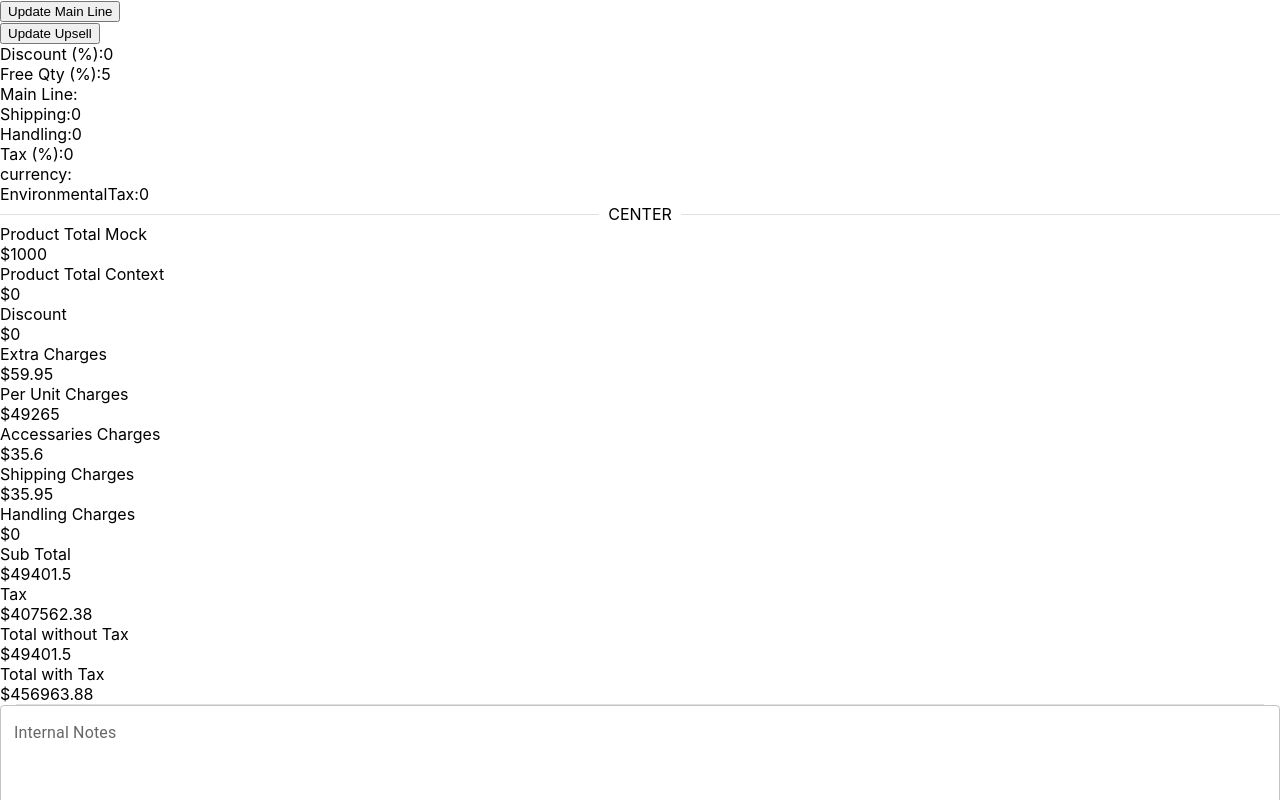
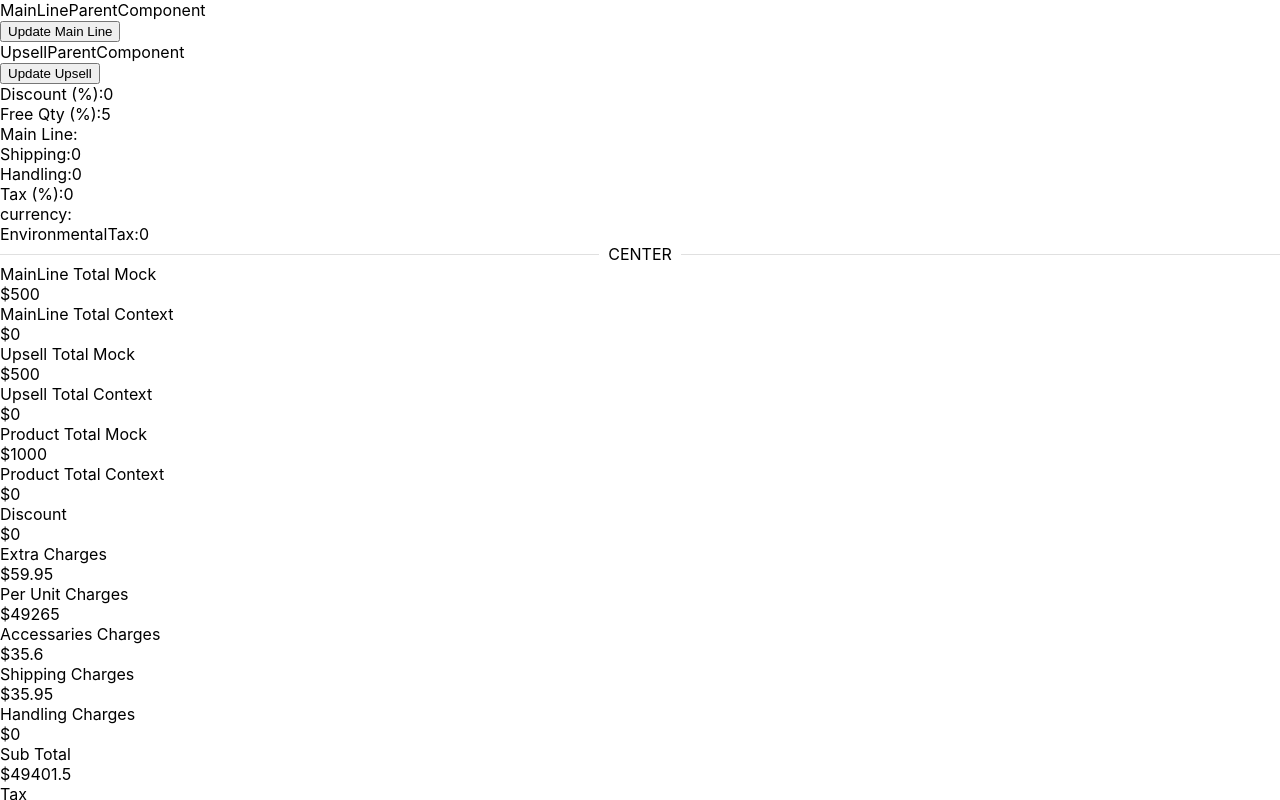
Before and after one commit to sarkarranjanpartha/context-array-of-multiple-obj, a React (Create React App) app: page / in a window 1280 px wide. Shown: the top 800 px of the page. Built offline with nearby package versions, Linux system fonts and the light colour scheme.

Commit message:
Context working parent-child structure

```diff
--- a/src/App.tsx
+++ b/src/App.tsx
@@ -1,10 +1,10 @@
 import React from "react";
 import { PlaceOrderProvider } from "./PlaceOrderContext";
-import MainLineComponent from "../src/MainLineComponent";
 import ConsumerComponent from "../src/ConsumerComponent";
-import UpsellComponent from "../src/UpsellComponent";
 import ProductWisePriceTotal from "./ProductWisePriceTotal";
 import { Divider } from "@mui/material";
+import UpsellParentComponent from "./UpsellParentComponent";
+import MainLineParentComponent from "./MainLineParentComponent";
 
 const App: React.FC = () => {
   return (
@@ -12,11 +12,11 @@ const App: React.FC = () => {
       <div>
         <div className="mx-5 my-5 flex justify-between">
           <div>
-            <MainLineComponent />
+            <MainLineParentComponent />
           </div>
 
           <div>
-            <UpsellComponent />
+            <UpsellParentComponent />
           </div>
           <div>
             <ConsumerComponent />
--- /dev/null
+++ b/src/MainLineParentComponent.tsx
@@ -0,0 +1,12 @@
+import React from "react";
+import MainLineComponent from "./MainLineComponent";
+
+export default function MainLineParentComponent() {
+  return (
+    <>
+      <div>MainLineParentComponent</div>
+      <MainLineComponent />
+      <div />
+    </>
+  );
+}
--- a/src/ProductTotal.tsx
+++ b/src/ProductTotal.tsx
@@ -100,6 +100,34 @@ const ProductTotal = () => {
   return (
     <>
       <div className="tw-flex tw-justify-between tw-mx-10 tw-my-5">
+        <div>MainLine Total Mock</div>
+        <div>
+          {currency}
+          {mainLineTotal_mock}
+        </div>
+      </div>
+      <div className="tw-flex tw-justify-between tw-mx-10 tw-my-5">
+        <div>MainLine Total Context</div>
+        <div>
+          {currency}
+          {mainLineTotal}
+        </div>
+      </div>
+      <div className="tw-flex tw-justify-between tw-mx-10 tw-my-5">
+        <div>Upsell Total Mock</div>
+        <div>
+          {currency}
+          {upsellTotal_mock}
+        </div>
+      </div>
+      <div className="tw-flex tw-justify-between tw-mx-10 tw-my-5">
+        <div>Upsell Total Context</div>
+        <div>
+          {currency}
+          {upsellTotal}
+        </div>
+      </div>
+      <div className="tw-flex tw-justify-between tw-mx-10 tw-my-5">
         <div>Product Total Mock</div>
         <div>
           {currency}
--- /dev/null
+++ b/src/UpsellParentComponent.tsx
@@ -0,0 +1,12 @@
+import React from "react";
+import UpsellComponent from "./UpsellComponent";
+
+export default function UpsellParentComponent() {
+  return (
+    <>
+      <div>UpsellParentComponent</div>
+      <UpsellComponent />
+      <div />
+    </>
+  );
+}
```
